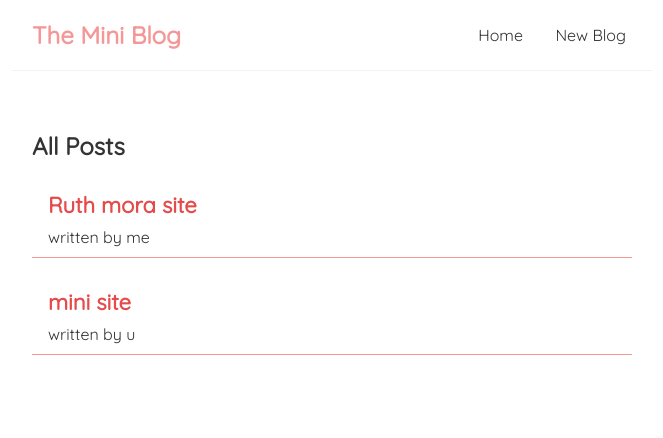
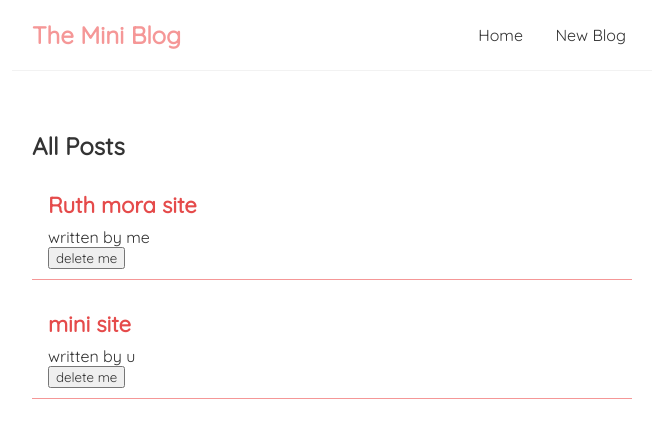
Before and after one commit to rmora101/mini-blog, a React (Create React App) app: page / in a window 1280 px wide. Shown: the top 438 px of the page, without its empty margins (308-971 px from the left). Built offline with nearby package versions, Linux system fonts and the light colour scheme.

Commit message:
added delete function

```diff
--- a/src/BlogList.js
+++ b/src/BlogList.js
@@ -1,4 +1,4 @@
-const BlogList = ({blogs, title}) => {
+const BlogList = ({blogs, title, handleDelete}) => {
 
     // const blogs = props.blogs;
 
@@ -9,6 +9,7 @@
             <div className="blog-preview" key={blog.id}>
                 <h2>{blog.title}</h2>
                 <p> written by {blog.author}</p>
+                <button onClick = {() => handleDelete(blog.id)} > delete me</button>
                 </div>
             ))}
         </div>
--- a/src/Home.js
+++ b/src/Home.js
@@ -1,15 +1,23 @@
-import { useState } from "react";
+import { useState, useEffect } from "react";
 import BlogList from "./BlogList";
 
 const Home = () => {
     const [blogs, setBlogs] = useState([
         {title: 'Ruth mora site', body: 'fhfeiuw fhusifgrh ...', author: 'me', id:1},
         {title: 'mini site', body: 'fhfeiuw fhusifgrh ...', author: 'u', id:2}
-    ])
+    ]);
 
+    const handleDelete = (id) => {
+        const newBlogs = blogs.filter(blog => blog.id !== id);
+        setBlogs(newBlogs);
+    }
+    // useEffect(() => {
+
+    // });
     return (
         <div className="home">
-            <BlogList blogs={blogs} title='All Posts' />
+            <BlogList blogs={blogs} title='All Posts' handleDelete={handleDelete}/>
+            {/* <BlogList blogs={blogs.filter(() => blogs === 'mario')} title='All Posts' /> */}
         </div>
     );
 }
```
